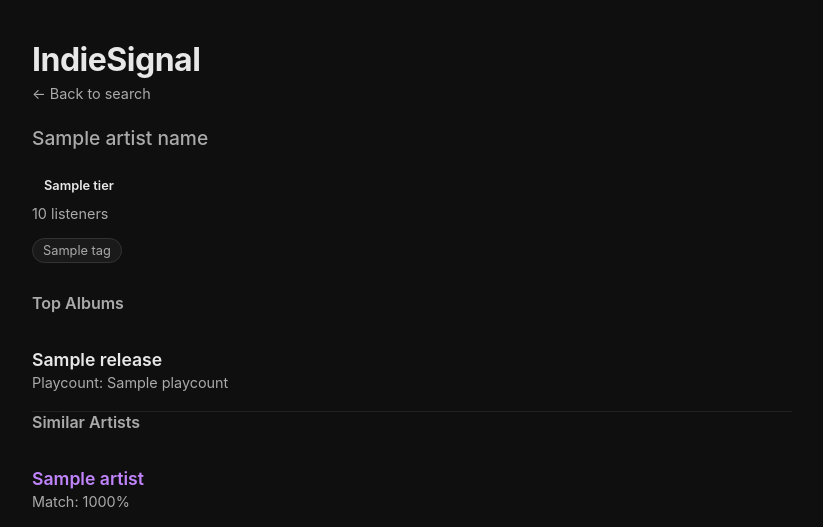
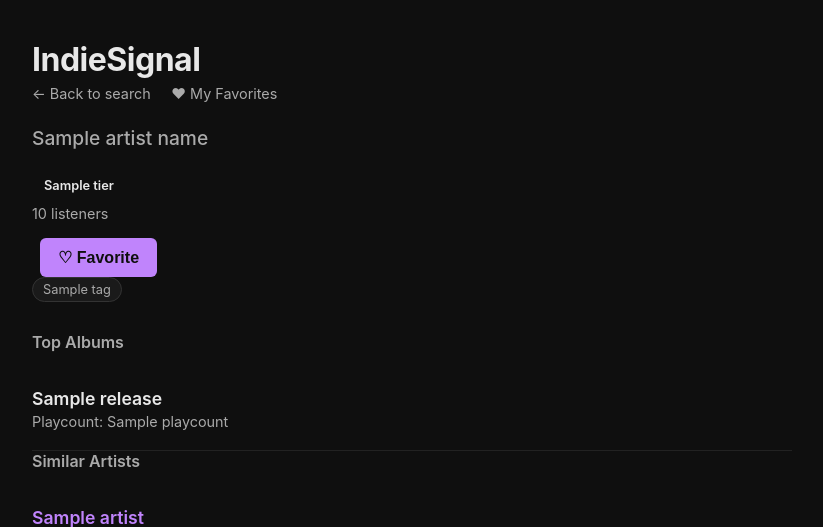
Before and after one commit to shaletenerelli/indiesignal, a Flask app: template templates/artist.html in a window 1280 px wide. Shown: the top 527 px of the page, without its empty margins (228-1051 px from the left). Run offline with Flask 3, Linux system fonts and the light colour scheme; the template is opened without the code that fills it: most values are stand-ins (such as "Sample title", 1, 10 or a date in 2020).

Commit message:
Add favorites feature with per-session storage and AJAX toggle

```diff
--- a/app.py
+++ b/app.py
@@ -1,8 +1,14 @@
-from flask import Flask, render_template, request
-from main import search_artists, save_artists, query_artists, fetch_releases, save_releases, query_releases, fetch_similar_artists, fetch_artist_tags, save_artist_tags, query_all_artist_tags, query_artist_listeners, get_discovery_tier, fetch_artist_info, update_artist_listeners
+import os
+import uuid
+from flask import Flask, render_template, request, session, redirect, url_for
+from main import search_artists, save_artists, query_artists, fetch_releases, save_releases, query_releases, fetch_similar_artists, fetch_artist_tags, save_artist_tags, query_all_artist_tags, query_artist_listeners, get_discovery_tier, fetch_artist_info, update_artist_listeners, save_favorite, remove_favorite, is_favorite, query_favorites
 from recommender import get_recommendations
+from dotenv import load_dotenv
+
+load_dotenv()
 
 app = Flask(__name__)
+app.secret_key = os.getenv("SECRET_KEY", "fallback_secret")
 
 
 @app.route("/")
@@ -26,6 +32,9 @@ def search():
 @app.route("/artist/<path:artist_name>")
 def artist(artist_name):
     artist_name = artist_name.replace("+", " ")
+    if "session_id" not in session:
+        session["session_id"] = str(uuid.uuid4())
+    session_id = session["session_id"]
     releases = fetch_releases(artist_name, limit=10)
     save_releases(releases)
     similar = fetch_similar_artists(artist_name, limit=5)
@@ -36,6 +45,7 @@ def artist(artist_name):
     tier = get_discovery_tier(listeners)
     artist_tags = query_all_artist_tags()
     recommendations = get_recommendations(artist_name, artist_tags, top_n=5)
+    favorited = is_favorite(session_id, artist_name)
     return render_template(
         "artist.html",
         artist_name=artist_name,
@@ -44,8 +54,40 @@ def artist(artist_name):
         tags=tags,
         recommendations=recommendations,
         listeners=listeners,
-        tier=tier
+        tier=tier,
+        favorited=favorited
     )
+
+
+@app.route("/favorite/<path:artist_name>", methods=["POST"])
+def toggle_favorite(artist_name):
+    artist_name = artist_name.replace("+", " ")
+    if "session_id" not in session:
+        session["session_id"] = str(uuid.uuid4())
+    session_id = session["session_id"]
+    if is_favorite(session_id, artist_name):
+        remove_favorite(session_id, artist_name)
+    else:
+        save_favorite(session_id, artist_name)
+    return redirect(url_for("artist", artist_name=artist_name))
+
+
+@app.route("/favorites")
+def favorites():
+    if "session_id" not in session:
+        session["session_id"] = str(uuid.uuid4())
+    session_id = session["session_id"]
+    artist_names = query_favorites(session_id)
+    artists = []
+    for name in artist_names:
+        listeners = query_artist_listeners(name)
+        tier = get_discovery_tier(listeners)
+        artists.append({
+            "name": name,
+            "listeners": listeners,
+            "tier": tier
+        })
+    return render_template("favorites.html", artists=artists)
 
 
 if __name__ == "__main__":
--- a/main.py
+++ b/main.py
@@ -290,3 +290,47 @@ def update_artist_listeners(artist_name, listeners):
     """, (listeners, artist_name))
     connection.commit()
     connection.close()
+
+
+def save_favorite(session_id, artist_name):
+    connection = sqlite3.connect(DB_PATH)
+    cursor = connection.cursor()
+    cursor.execute("""CREATE TABLE IF NOT EXISTS favorites (
+        id INTEGER PRIMARY KEY AUTOINCREMENT,
+        session_id TEXT NOT NULL,
+        artist_name TEXT NOT NULL,
+        UNIQUE(session_id, artist_name)
+    )""")
+    cursor.execute("""INSERT OR IGNORE INTO favorites (session_id, artist_name)
+        VALUES (?, ?)""", (session_id, artist_name))
+    connection.commit()
+    connection.close()
+
+
+def remove_favorite(session_id, artist_name):
+    connection = sqlite3.connect(DB_PATH)
+    cursor = connection.cursor()
+    cursor.execute("""DELETE FROM favorites
+        WHERE session_id = ? AND artist_name = ?""", (session_id, artist_name))
+    connection.commit()
+    connection.close()
+
+
+def is_favorite(session_id, artist_name):
+    connection = sqlite3.connect(DB_PATH)
+    cursor = connection.cursor()
+    cursor.execute("""SELECT 1 FROM favorites
+        WHERE session_id = ? AND artist_name = ?""", (session_id, artist_name))
+    row = cursor.fetchone()
+    connection.close()
+    return row is not None
+
+
+def query_favorites(session_id):
+    connection = sqlite3.connect(DB_PATH)
+    cursor = connection.cursor()
+    cursor.execute("""SELECT artist_name FROM favorites
+        WHERE session_id = ?""", (session_id,))
+    rows = cursor.fetchall()
+    connection.close()
+    return [row[0] for row in rows]
--- a/templates/artist.html
+++ b/templates/artist.html
@@ -7,9 +7,13 @@
 <body>
     <h1>IndieSignal</h1>
     <a href="/" class="back-link">← Back to search</a>
+    <a href="/favorites" class="back-link" style="margin-left: 16px;">♥ My Favorites</a>
     <h2>{{ artist_name }}</h2>
     <p class="tier-badge tier-{{ tier.lower() }}">{{ tier }}</p>
     <p class="listeners">{{ "{:,}".format(listeners) }} listeners</p>
+    <button class="heart-btn" id="fav-btn" onclick="toggleFavorite('{{ artist_name }}')">
+        {% if favorited %}♥ Unfavorite{% else %}♡ Favorite{% endif %}
+    </button>
     {% if tags %}
         <p class="tags">
             {% for tag in tags %}
@@ -50,5 +54,18 @@
     {% else %}
         <p>Search for more artists to get recommendations.</p>
     {% endif %}
+    <script>
+        var favorited = {{ 'true' if favorited else 'false' }};
+        function toggleFavorite(artistName) {
+            fetch('/favorite/' + encodeURIComponent(artistName), {
+                method: 'POST',
+                headers: {'X-Requested-With': 'XMLHttpRequest'}
+            }).then(function() {
+                favorited = !favorited;
+                var btn = document.getElementById('fav-btn');
+                btn.textContent = favorited ? '♥ Unfavorite' : '♡ Favorite';
+            });
+        }
+    </script>
 </body>
 </html>
--- a/templates/index.html
+++ b/templates/index.html
@@ -13,5 +13,6 @@
             <button type="submit">Search</button>
         </form>
     </div>
+    <a href="/favorites" class="back-link">♥ My Favorites</a>
 </body>
 </html>
```
Also changed, not shown: templates/favorites.html (added, +23 -0 lines).
